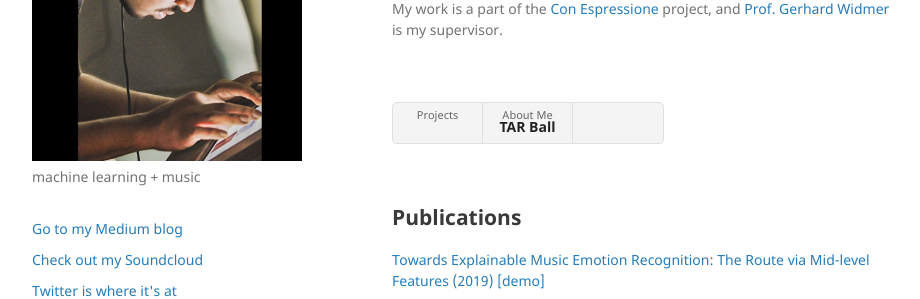
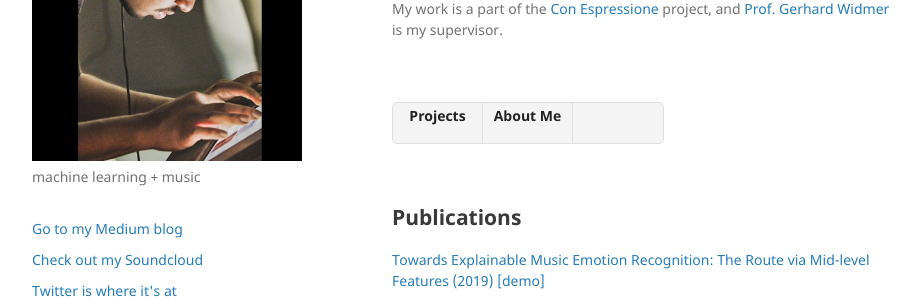
Before and after one commit to shreyanc/shreyanc.github.io, a Jekyll site: the page built from index.md, in a window 1280 px wide. Shown: the part 249-548 px from the top of the page, without its empty margins (178-1098 px from the left). Built offline with Jekyll 4.4.1, drawn with Linux system fonts in a browser that asks for light colours; our own code applies the rules of GitHub Pages for plain Markdown files.

Commit message:
Update index.md

```diff
--- a/index.md
+++ b/index.md
@@ -13,8 +13,8 @@ My work is a part of the [Con Espressione](https://www.jku.at/en/institute-of-co
 <br><br>
 
  <ul class="downloads">
-    <li><a href="#">Projects</a></li>
-    <li><a href="#">About Me <strong>TAR Ball</strong></a></li>
+  <li><a href="#"><strong>Projects</strong></a></li>
+  <li><a href="#"><strong>About Me</strong></a></li>
  </ul>
 
 <br><br>
```
